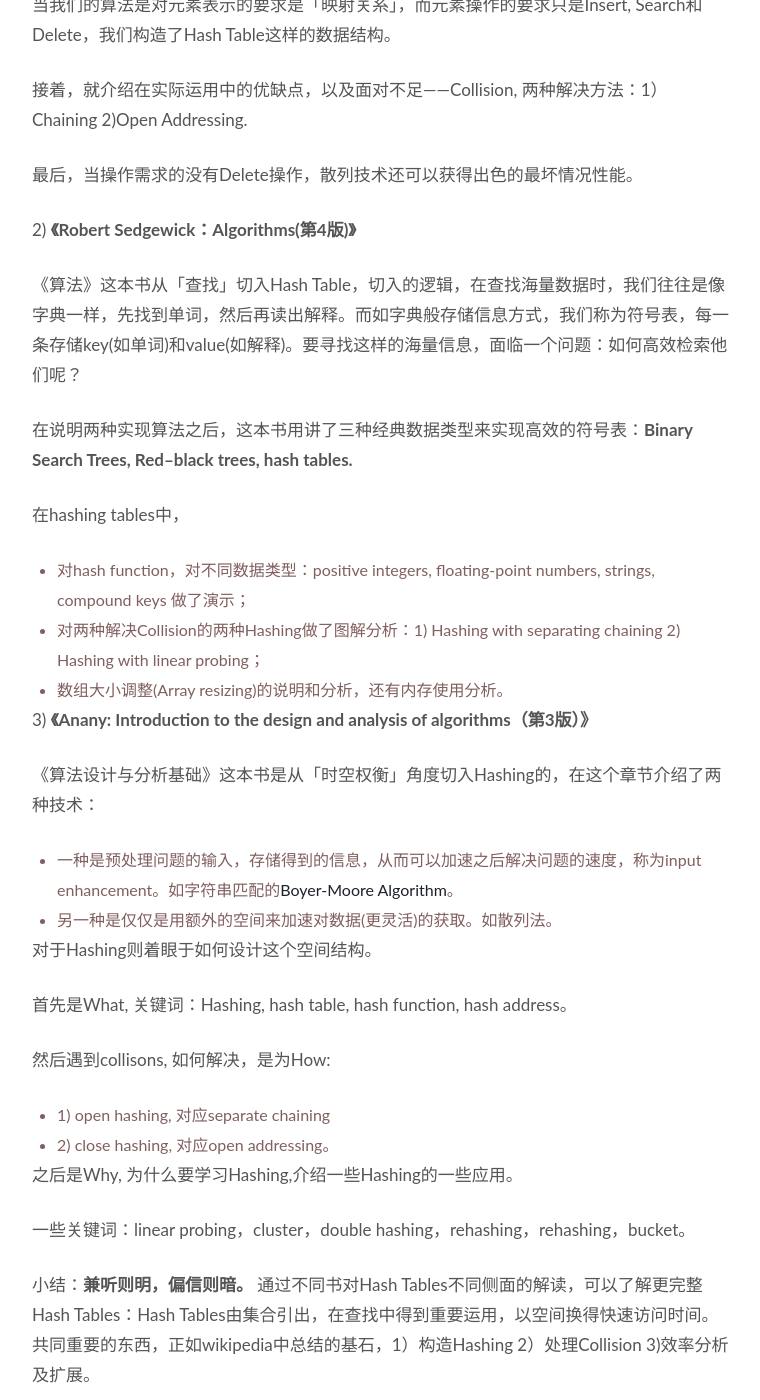
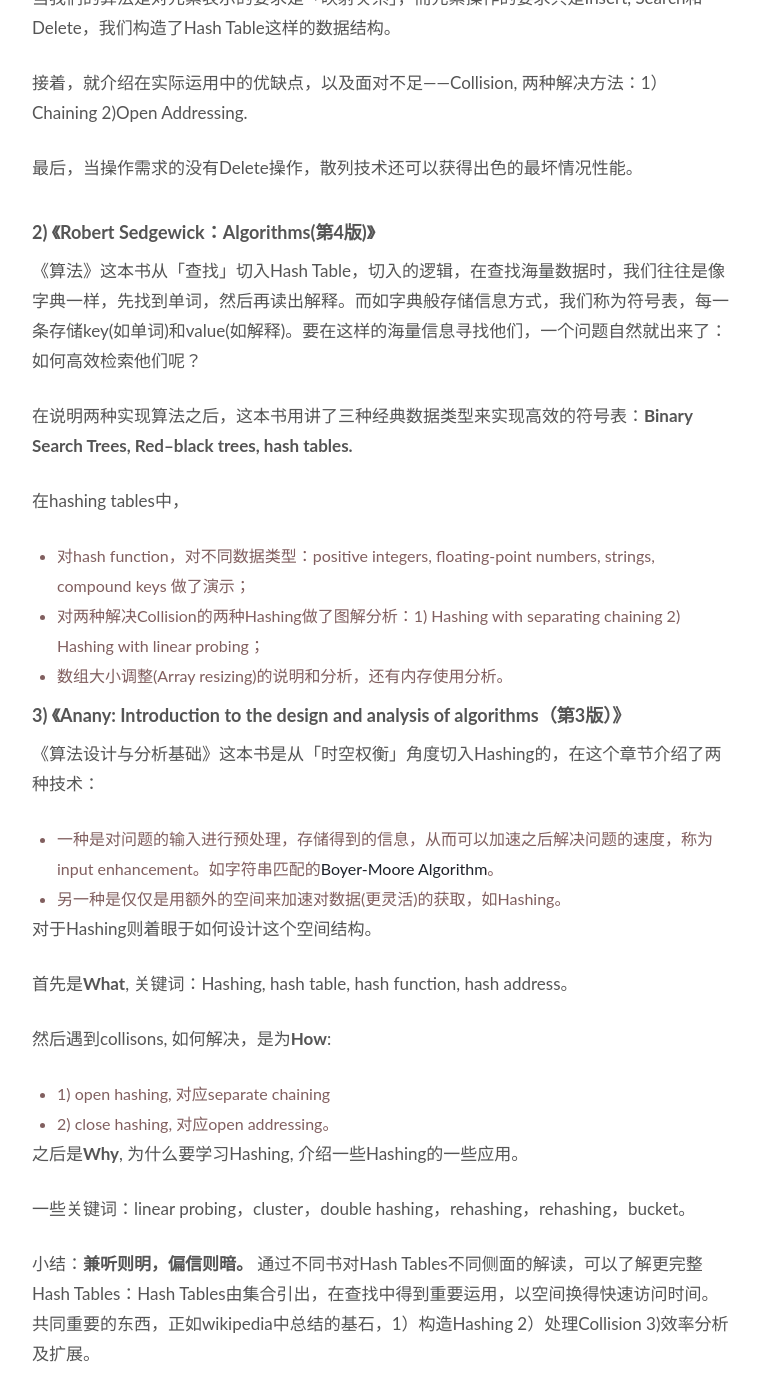
Before and after one commit to WillWang-X/willwang-x.github.io, a Jekyll site: the page built from _posts/2017-06-12-how-to-think-deeply.md, in a window 1280 px wide and 1400 px high, scrolled down 4481 px. Shown: the whole window, without its empty margins (258-1018 px from the left). Built offline with Jekyll 4.4.1, drawn with Linux system fonts in a browser that asks for light colours; comment, search, counter and statistics services are not loaded; some of the changed text lies outside the part shown.

Commit message:
modify the article

```diff
--- a/_posts/2017-06-12-how-to-think-deeply.md
+++ b/_posts/2017-06-12-how-to-think-deeply.md
@@ -105,7 +106,7 @@
 
 ## 3.1 第一层：不同作者的解读
 
-1) **《Charles: Introduction to Algorithms（第3版）》**
+### 1) **《Charles: Introduction to Algorithms（第3版）》**
 
 《算法导论》这本书是从「集合」切入Hash Table, 切入的逻辑是，就像现在数学的基础是集合论，集合也是计算机科学的基础。数学的集合是不变的，而算法所操作的集合却是随时间的改变而增大，缩小或者产生其他变化，称为dynamic set。所以问题来了：如何表示和操纵有穷动态集合？
 
@@ -119,9 +120,9 @@
 
 
 
-2) **《Robert Sedgewick：Algorithms(第4版)》**
+### 2) **《Robert Sedgewick：Algorithms(第4版)》**
 
-《算法》这本书从「查找」切入Hash Table，切入的逻辑，在查找海量数据时，我们往往是像字典一样，先找到单词，然后再读出解释。而如字典般存储信息方式，我们称为符号表，每一条存储key(如单词)和value(如解释)。要寻找这样的海量信息，面临一个问题：如何高效检索他们呢？
+《算法》这本书从「查找」切入Hash Table，切入的逻辑，在查找海量数据时，我们往往是像字典一样，先找到单词，然后再读出解释。而如字典般存储信息方式，我们称为符号表，每一条存储key(如单词)和value(如解释)。要在这样的海量信息寻找他们，一个问题自然就出来了：如何高效检索他们呢？
 
 在说明两种实现算法之后，这本书用讲了三种经典数据类型来实现高效的符号表：**Binary Search Trees, Red–black trees, hash tables.**
 
@@ -133,22 +134,22 @@
 
 
 
-3) **《Anany: Introduction to the design and analysis of algorithms（第3版）》**
+### 3) **《Anany: Introduction to the design and analysis of algorithms（第3版）》**
 
 《算法设计与分析基础》这本书是从「时空权衡」角度切入Hashing的，在这个章节介绍了两种技术：
 
-- 一种是预处理问题的输入，存储得到的信息，从而可以加速之后解决问题的速度，称为input enhancement。如字符串匹配的[Boyer-Moore Algorithm][15]。
-- 另一种是仅仅是用额外的空间来加速对数据(更灵活)的获取。如散列法。
+- 一种是对问题的输入进行预处理，存储得到的信息，从而可以加速之后解决问题的速度，称为input enhancement。如字符串匹配的[Boyer-Moore Algorithm][15]。
+- 另一种是仅仅是用额外的空间来加速对数据(更灵活)的获取，如Hashing。
 
 对于Hashing则着眼于如何设计这个空间结构。
 
-首先是What, 关键词：Hashing, hash table, hash function, hash address。
+首先是**What**, 关键词：Hashing, hash table, hash function, hash address。
 
-然后遇到collisons, 如何解决，是为How:
+然后遇到collisons, 如何解决，是为**How**:
 - 1) open hashing, 对应separate chaining
 - 2) close hashing, 对应open addressing。
 
-之后是Why, 为什么要学习Hashing,介绍一些Hashing的一些应用。
+之后是**Why**, 为什么要学习Hashing, 介绍一些Hashing的一些应用。
 
 一些关键词：linear probing，cluster，double hashing，rehashing，rehashing，bucket。
 
```
Also changed, not shown: other parts of _posts/2017-06-12-how-to-think-deeply.md (+6 -5 lines).
